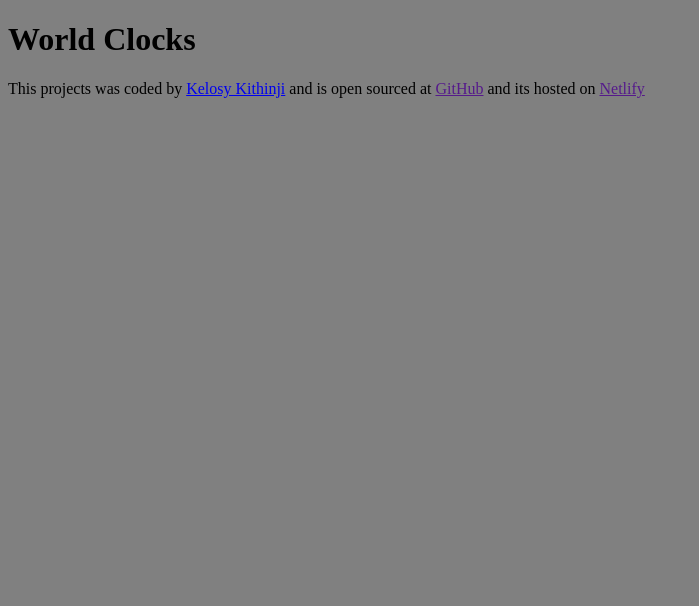
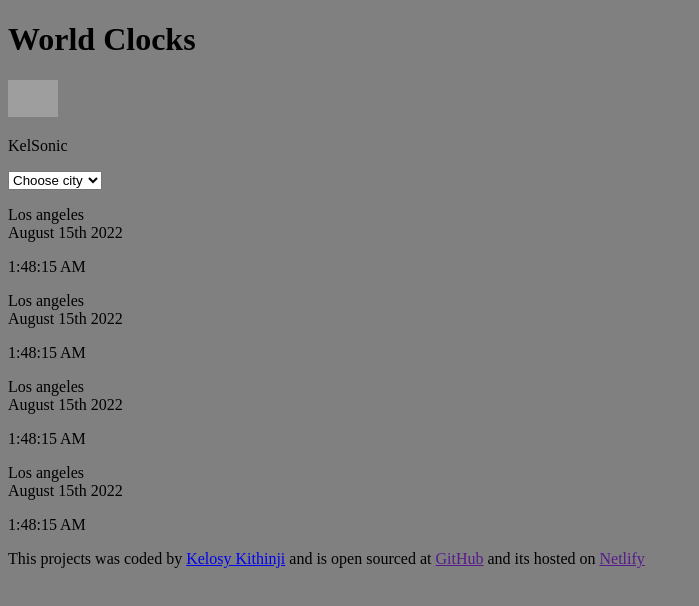
Before and after one commit to kelosykithinji/World-Clock, a plain HTML site: page index.html in a window 1280 px wide. Shown: the whole page, without its empty margins (0-699 px from the left). Drawn offline with Linux system fonts and the light colour scheme; grey boxes are pictures that could not be loaded.

Commit message:
created html file for the project

```diff
--- a/index.html
+++ b/index.html
@@ -7,7 +7,38 @@
     <link rel="stylesheet" href="css/styles.css">
 </head>
 <body>
-    <h1>World Clocks</h1>
+    <header>
+        <h1>World Clocks</h1>
+        <img src="https://images.pexels.com/photos/2277923/pexels-photo-2277923.jpeg?auto=compress&cs=tinysrgb&w=600" width="50px">
+        <p>KelSonic</p>
+    </header>
+    <main>
+        <select name="" id="">
+            <option value="">Choose city</option>
+            <option value="">Los angeles</option>
+            <option value="">Sydney</option>
+            <option value="">Tokyo</option>
+            <option value="">Paris</option>
+        </select>
+        <div>
+            <div>
+                <p>Los angeles<br> August 15th 2022</p>
+                <p>1:48:15 AM</p>
+            </div>
+            <div>
+                <p>Los angeles<br> August 15th 2022</p>
+                <p>1:48:15 AM</p>
+            </div>
+            <div>
+                <p>Los angeles<br> August 15th 2022</p>
+                <p>1:48:15 AM</p>
+            </div>
+            <div>
+                <p>Los angeles<br> August 15th 2022</p>
+                <p>1:48:15 AM</p>
+            </div>
+        </div>
+    </main>
     <footer>
         This projects was coded by <a href="https://github.com/kelosykithinji">Kelosy Kithinji</a> and is open sourced at <a href="">GitHub</a> and its hosted on <a href="">Netlify</a>
     </footer>
```
